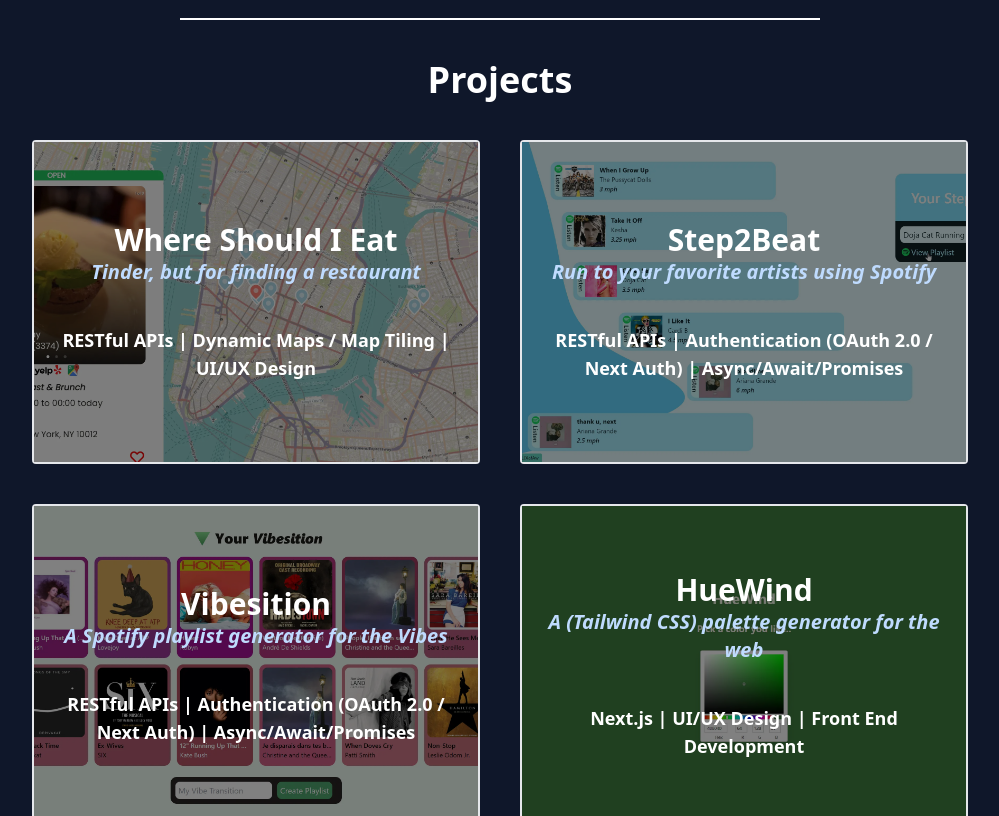
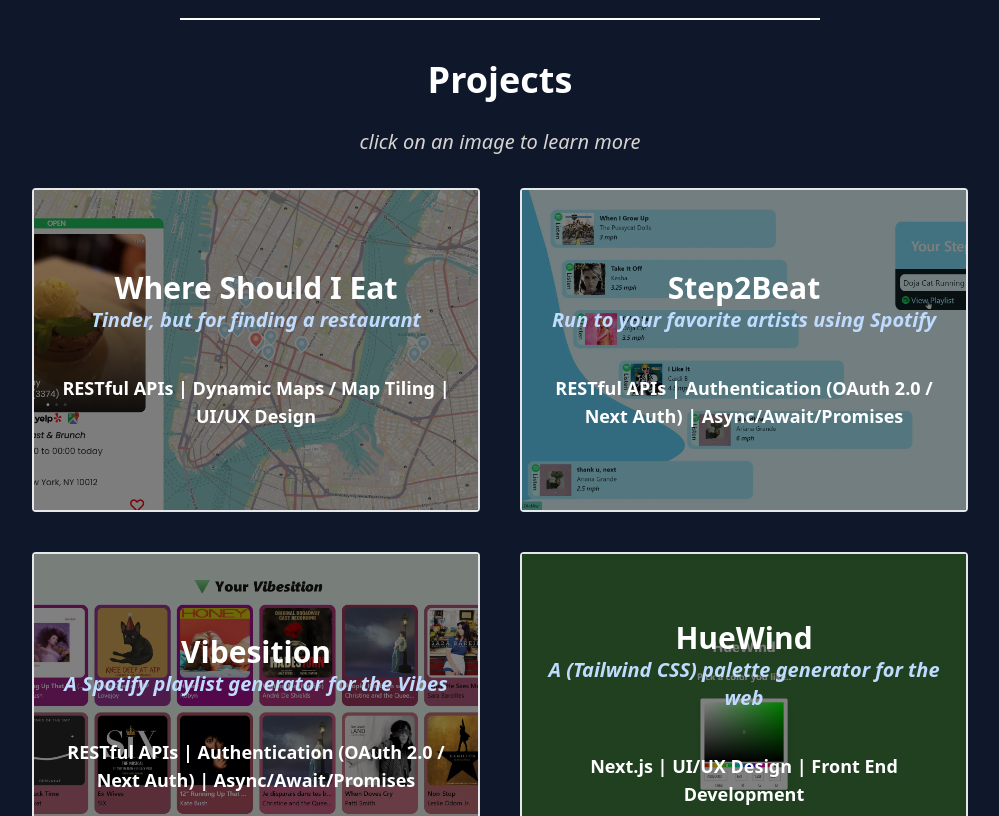
Before and after one commit to jordantwells42/jordantwells-next, a Next.js app: page / in a window 1280 px wide. Shown: the part 1400-2216 px from the top of the page, without its empty margins (140-1139 px from the left). Built offline with nearby package versions, Linux system fonts and the light colour scheme.

Commit message:
learn more

```diff
--- a/components/projects.js
+++ b/components/projects.js
@@ -8,7 +8,9 @@ let projects = JSON.parse(JSON.stringify(projectsJSON))
 export default function Projects () {
   return (
     <Section name='Projects'>
+      <div><h3 className='text-center text-xl text-stone-300 pb-5 italic'>click on an image to learn more</h3>
       <div className='grid grid-cols-1 lg:grid-cols-2 md:gap-4 sm:gap-2 flex-wrap items-center justify-center'>
+
         {projects.map(project => (
           <ProjectCard
             key={project.title}
@@ -21,6 +23,7 @@ export default function Projects () {
           />
         ))}
       </div>
+      </div>
     </Section>
   )
 }
```
